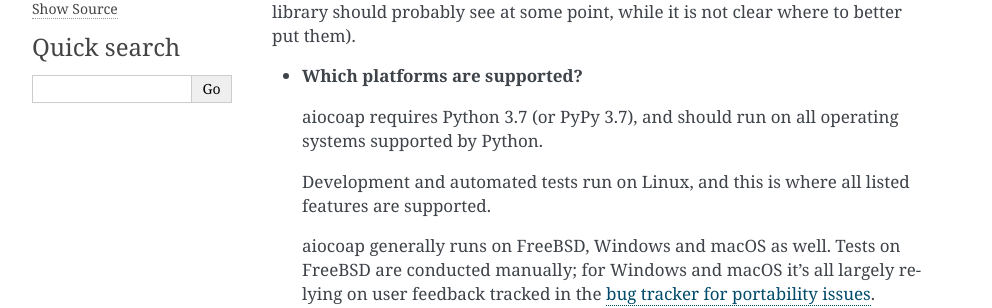
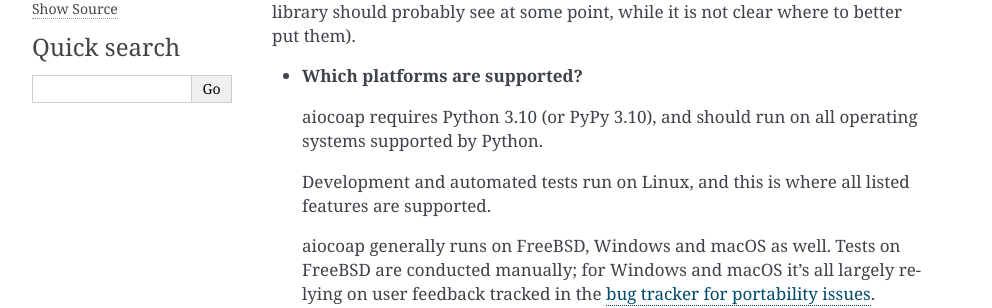
Before and after one commit to chrysn/aiocoap, a Sphinx documentation site: the page built from doc/faq.rst, in a window 1280 px wide. Shown: the part 127-435 px from the top of the page, without its empty margins (148-1140 px from the left). Built offline with Sphinx 7.4.7, drawn with Linux system fonts in a browser that asks for light colours; pages that are not in the unit, such as notebooks, are missing from menus; the version number could not be read and is left out.

Commit message:
Drop support for Python 3.7, 3.8 and 3.9

```diff
--- a/README.rst
+++ b/README.rst
@@ -67,7 +67,7 @@
 Dependencies
 ------------
 
-Basic aiocoap works out of the box on Python_ 3.7 or newer (also works on
+Basic aiocoap works out of the box on Python_ 3.10 or newer (also works on
 PyPy3_). For full support (DTLS, OSCORE and link-format handling) follow the
 installation_ instructions as these require additional libraries.
 
--- a/doc/faq.rst
+++ b/doc/faq.rst
@@ -6,8 +6,8 @@
 
 * **Which platforms are supported?**
 
-  aiocoap requires Python 3.7
-  (or PyPy 3.7),
+  aiocoap requires Python 3.10
+  (or PyPy 3.10),
   and should run on all operating systems supported by Python.
 
   Development and automated tests run on Linux, and this is where all listed features are supported.
--- a/pyproject.toml
+++ b/pyproject.toml
@@ -29,7 +29,7 @@
 dynamic = [ "version" ]
 
 # When changing this, also look into doc/faq.rst and README.rst
-requires-python = ">=3.7"
+requires-python = ">=3.10"
 
 [project.urls]
 homepage = "https://christian.amsuess.com/tools/aiocoap/"
```
